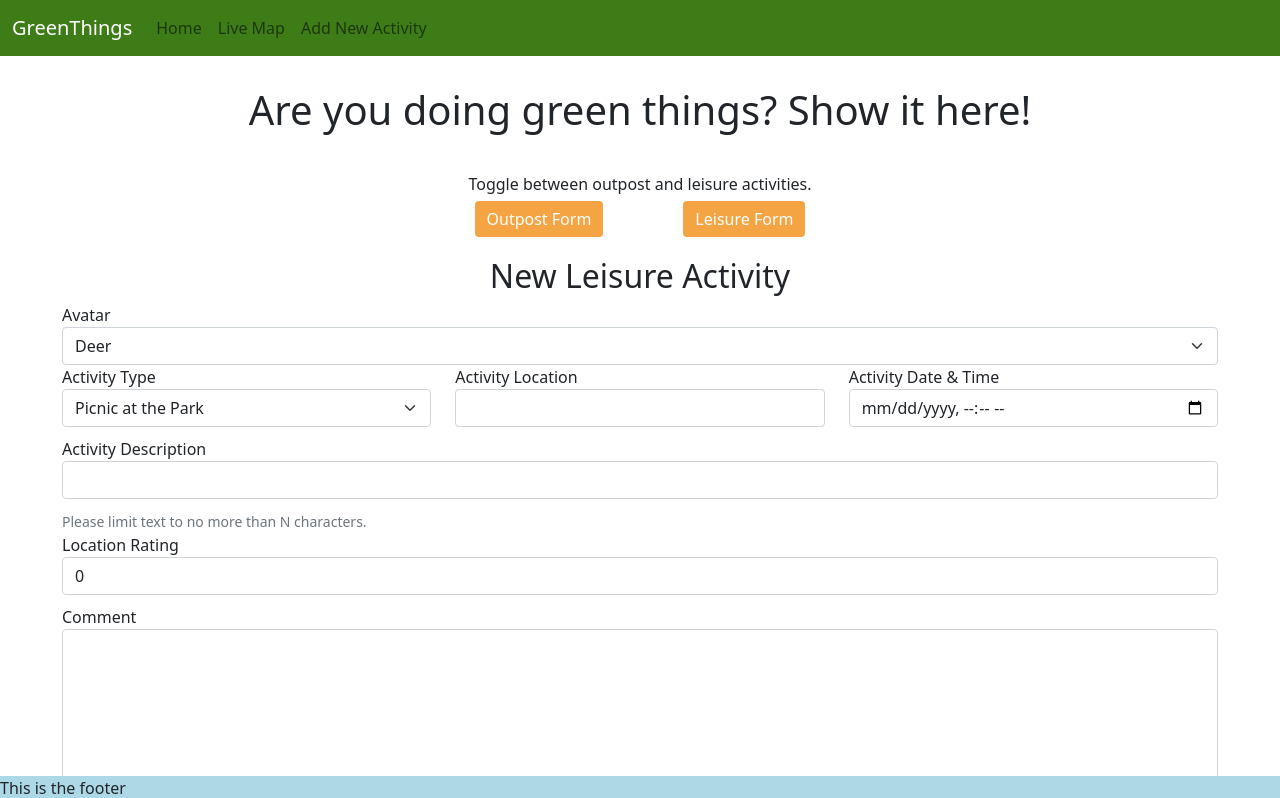
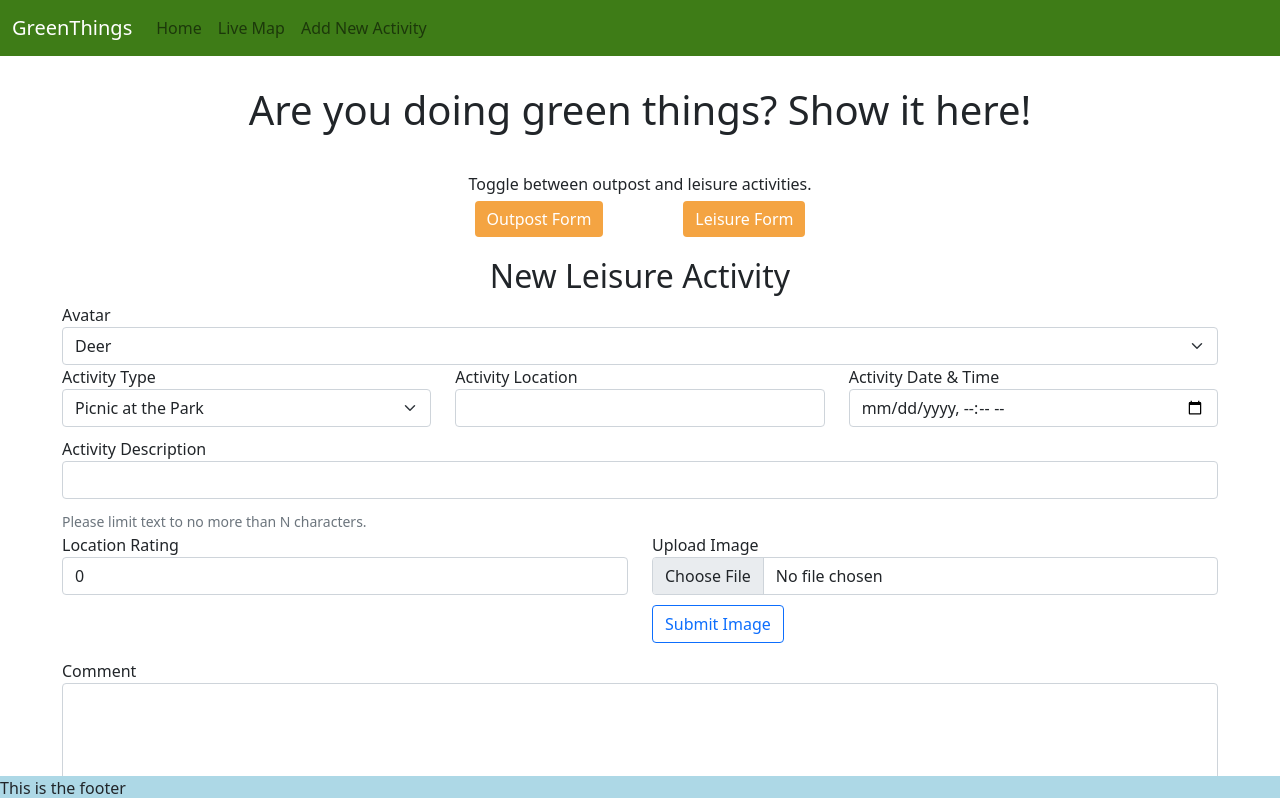
Before and after one commit to Julio-M/greenthings-frontend, a React (Create React App) app: page /new-activity in a window 1280 px wide. Shown: the top 798 px of the page. Built offline with nearby package versions, Linux system fonts and the light colour scheme.

Commit message:
upload image feature added

```diff
--- a/package.json
+++ b/package.json
@@ -6,6 +6,7 @@
     "@testing-library/jest-dom": "^5.16.4",
     "@testing-library/react": "^13.1.1",
     "@testing-library/user-event": "^13.5.0",
+    "axios": "^0.26.1",
     "bootstrap": "^5.1.3",
     "esri-leaflet-geocoder": "^3.1.3",
     "pigeon-maps": "^0.21.0",
--- a/src/Components/NewLeisureActivityForm.js
+++ b/src/Components/NewLeisureActivityForm.js
@@ -5,14 +5,19 @@ import "./NewLeisureActivityForm.css";
 import Container from 'react-bootstrap/Container';
 import Row from 'react-bootstrap/Row';
 import Col from 'react-bootstrap/Col';
+import axios from 'axios'
 
 function NewLeisureActivityForm(){
+
+    const [myImage, setMyImage] = useState("")
+
     const [leisureForm, setLeisureForm] = useState({
         avatar: "Deer",
         activity_type: "Picnic at the Park",
         activity_location: "",
         activity_description: "",
         activity_date: Date.now(),
+        image:"",
         rating: 0,
         comment: ""
       })
@@ -22,6 +27,7 @@ function NewLeisureActivityForm(){
              activity_location,
              activity_description,
              activity_date,
+             image,
              rating,
              comment} = leisureForm
 
@@ -30,6 +36,25 @@ function NewLeisureActivityForm(){
         console.log(e.target.name)
         setLeisureForm({...leisureForm, [e.target.name]: new_value })
       }
+
+      const handleImageSubmit = (e) =>{
+        e.preventDefault()
+        const formData = new FormData()
+        formData.append("file", myImage)
+        formData.append("upload_preset", "dyza3ykz")
+
+        axios.post("https://api.cloudinary.com/v1_1/dimfaeuml/image/upload",formData)
+        .then(res=>setLeisureForm({...leisureForm, image:res.data.secure_url}))
+
+      }
+
+      const handleUpload = (e) =>{
+          const file = e.target.files[0]
+          setMyImage(file)
+      }
+
+      console.log("IMAGE",myImage)
+
     return(
         <>
         <h2 style={{textAlign: "center"}}>New Leisure Activity</h2>
@@ -78,10 +103,21 @@ function NewLeisureActivityForm(){
                     <Form.Control name="activity_description" value={activity_description} onChange={handleLeisureFormChange} type="text"/>
                     <Form.Text>Please limit text to no more than N characters.</Form.Text>
                 </Form.Group>
+                <Row>
+                <Col xs={12} md={6}>
                 <Form.Group>
                     <Form.Label>Location Rating</Form.Label>
                     <Form.Control name="rating" value={rating} onChange={handleLeisureFormChange} type="number"></Form.Control>
                 </Form.Group>
+                </Col>
+                <Col xs={12} md={6}>
+                    <Form.Group controlId="formFile" className="mb-3">
+                        <Form.Label>Upload Image</Form.Label>
+                        <Form.Control type="file" onChange={handleUpload}/>
+                        <Button variant="outline-primary" type="submit" onClick={handleImageSubmit}>Submit Image</Button>
+                    </Form.Group>
+                </Col>
+                </Row>
                 <Form.Group>
                     <Form.Label>Comment</Form.Label>
                     <Form.Control id="comment-box" name="comment" value={comment} onChange={handleLeisureFormChange} type="text"/>
```
Also changed, not shown: 1 other file (tests, documents, lock files or other folders).
